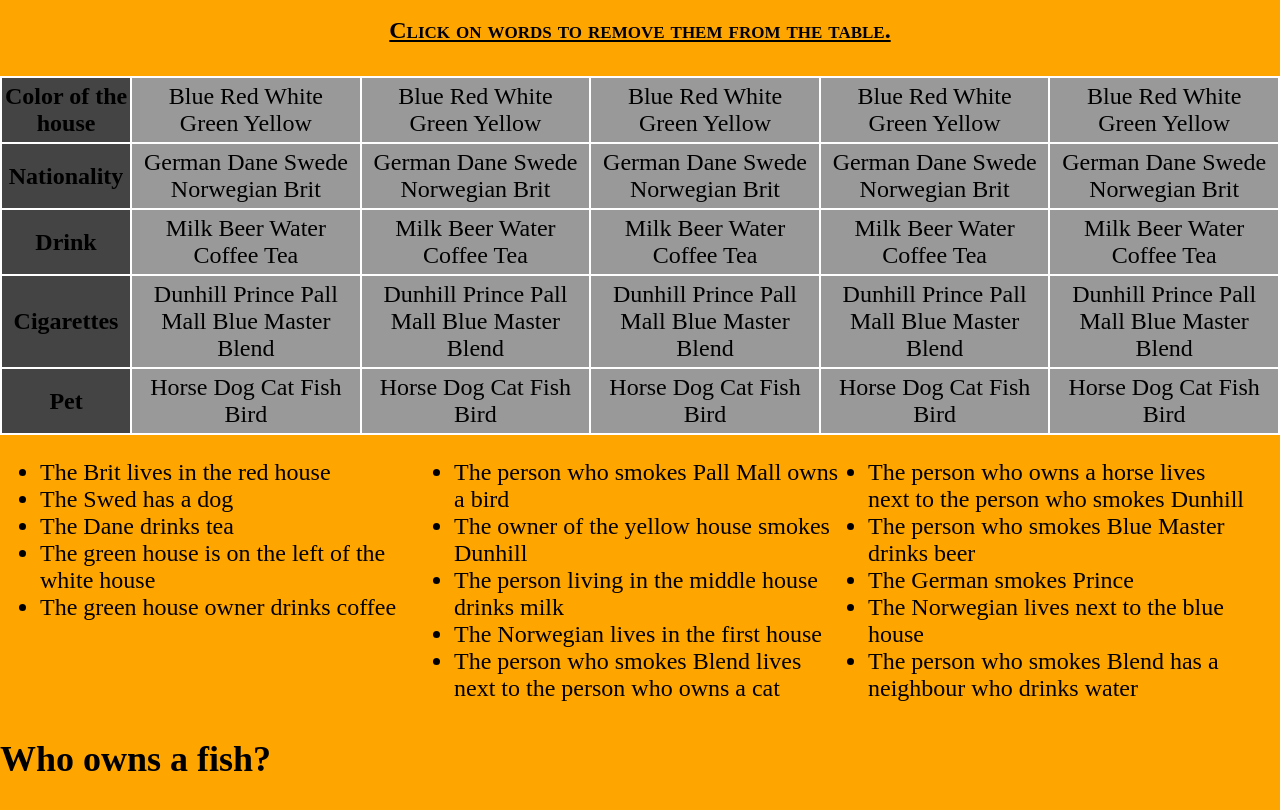
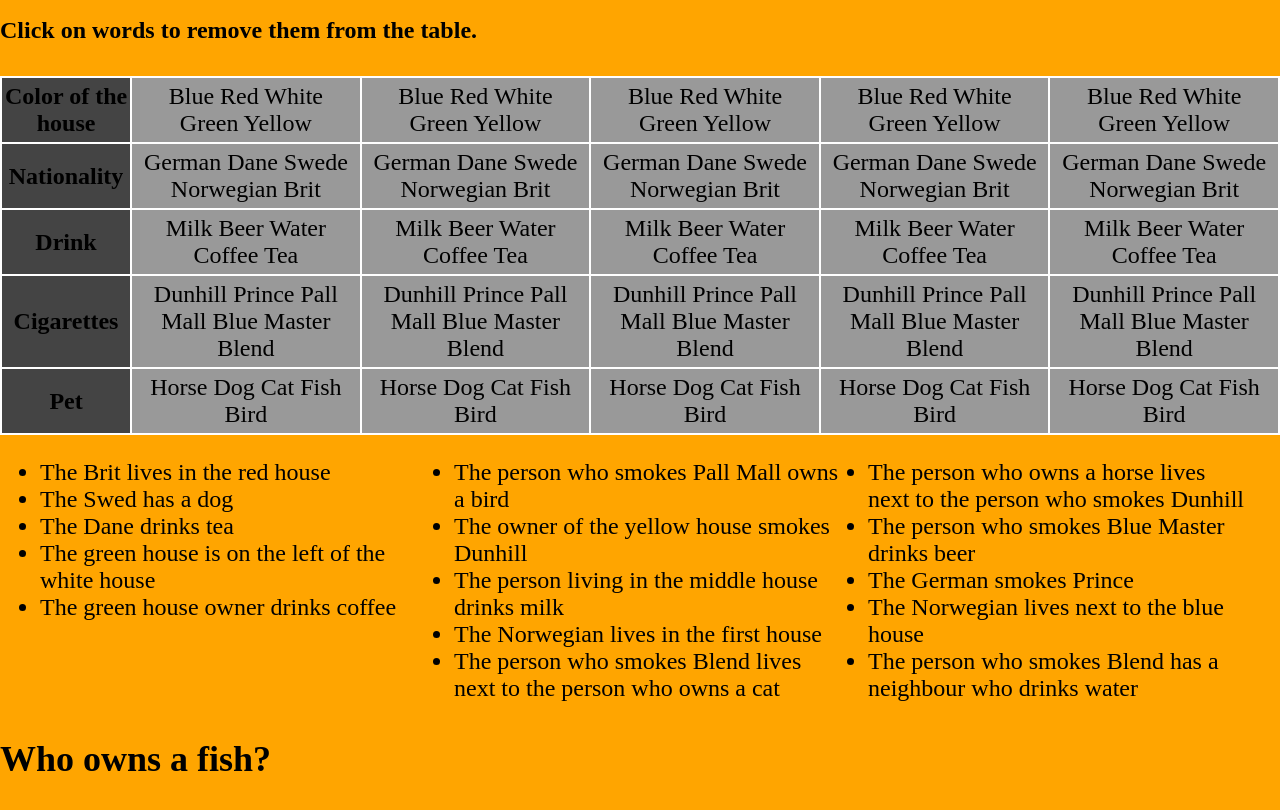
Before and after one commit to vukan-m/einsteins-riddle, a plain HTML site: page index.html in a window 1280 px wide. Shown: the part 70-880 px from the top of the page. Drawn offline with Linux system fonts and the light colour scheme.

Commit message:
Update stil.css

```diff
--- a/stil.css
+++ b/stil.css
@@ -3,7 +3,7 @@ body {
   background-color: orange;
   margin: 0;
 }
-h1, h4 {
+h1 {
   text-align: center;
   font-variant: small-caps;
   text-decoration: underline;
```
